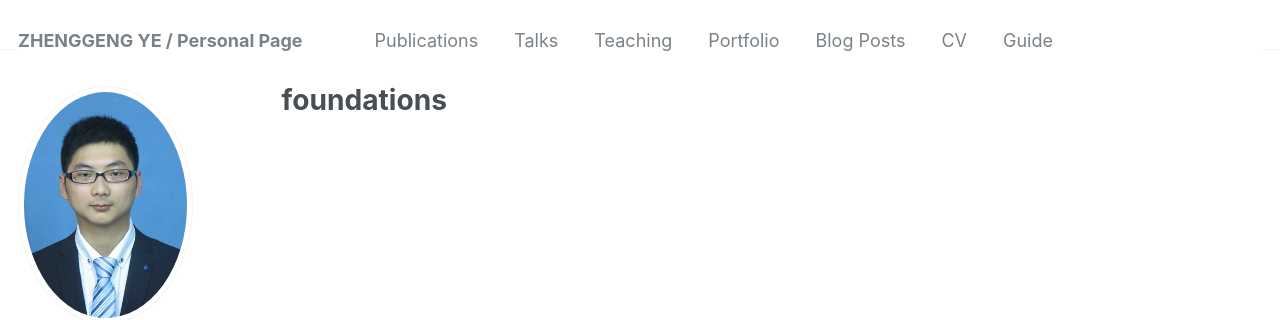
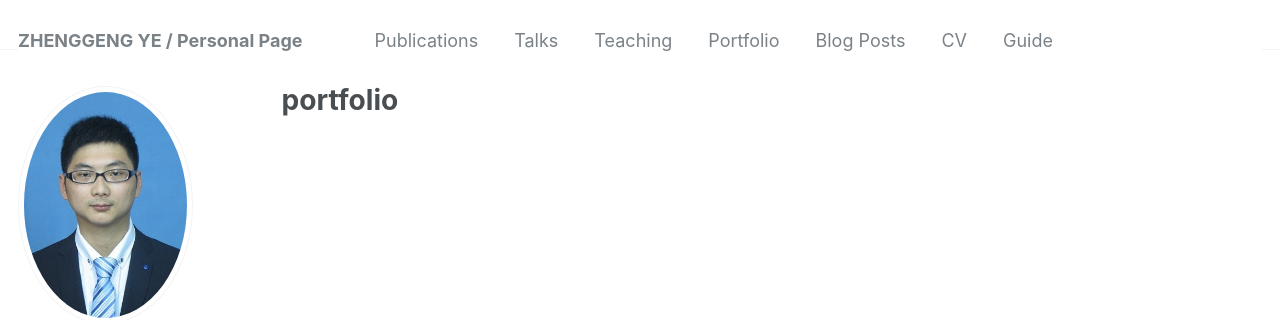
Before and after one commit to yezhenggeng/Page, a Jekyll site: the page built from _pages/portfolio.html, in a window 1280 px wide. Shown: the top 320 px of the page. Built offline with Jekyll 4.4.1, drawn with Linux system fonts in a browser that asks for light colours; some web fonts are replaced.

Commit message:
Update portfolio.html

```diff
--- a/_pages/portfolio.html
+++ b/_pages/portfolio.html
@@ -1,13 +1,13 @@
 ---
 layout: archive
-title: "foundations"
-permalink: /foundations/
+title: "portfolio"
+permalink: /portfolio/
 author_profile: true
 ---
 
 {% include base_path %}
 
 
-{% for post in foundations %}
+{% for post in portfolio %}
   {% include archive-single.html %}
 {% endfor %}
```
